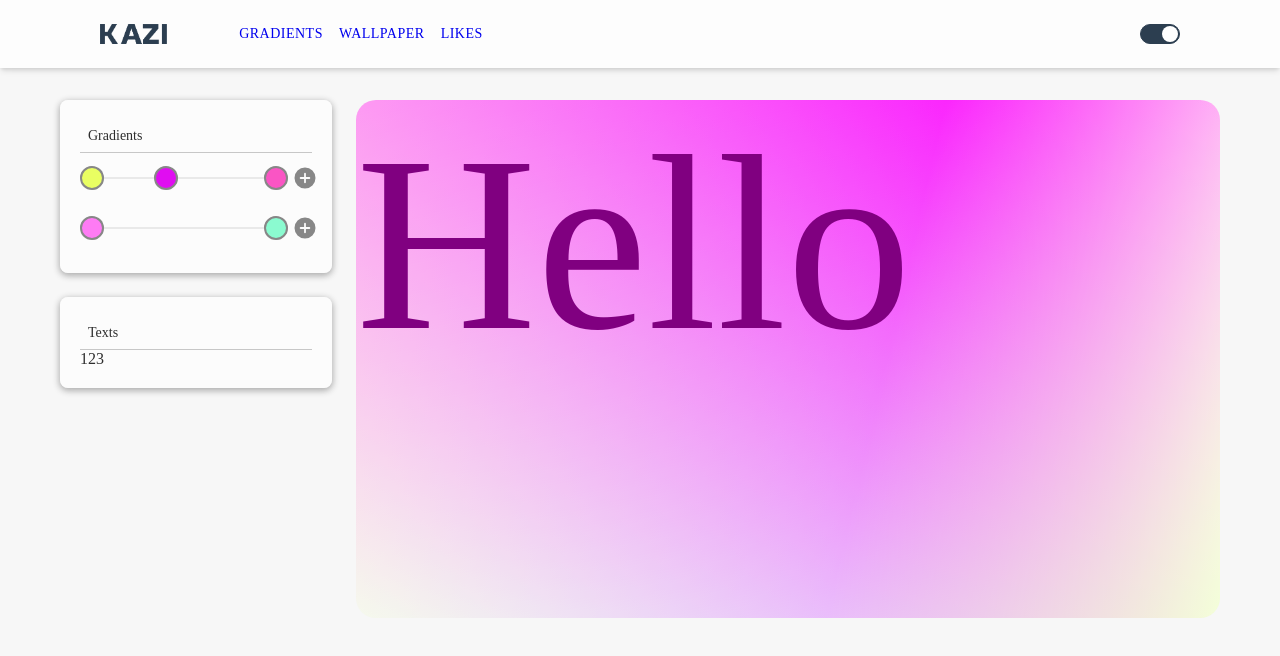
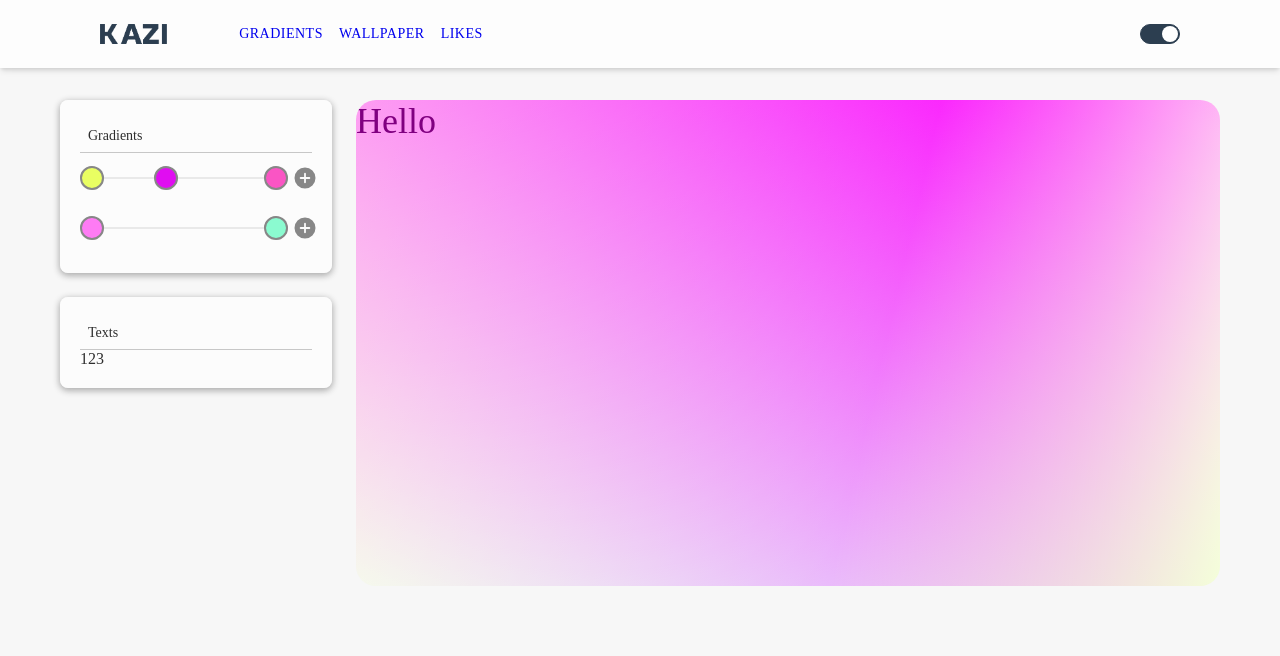
Before and after one commit to aa474754765/kazi3, a Vue app: page /wallpaper in a window 1280 px wide. Shown: the top 656 px of the page. Built offline with nearby package versions, Linux system fonts and the light colour scheme.

Commit message:
support remove color and percentage show on hover

```diff
--- a/src/components/GradientsSlider/index.vue
+++ b/src/components/GradientsSlider/index.vue
@@ -49,18 +49,21 @@ onMounted(() => {
     }
   );
 });
-const addColor = () => {
+const addColor = (): void => {
   const newColor: ColorsSetting = {
     text: "rgb(255, 255, 255)",
     percentage: 100,
   };
   colors.value.push(newColor);
 };
+const removeColor = (index: number): void => {
+  colors.value.splice(index, 1);
+};
 </script>
 <template>
   <div
     ref="slider"
-    class="gradients-slider flex-center"
+    class="gradients-slider flex-center bounce-enter-active"
     :style="{ '--radius': '24px' }"
   >
     <div class="gradients-container">
@@ -73,7 +76,21 @@ const addColor = () => {
         :key="color.text"
         class="item"
       >
-        <el-color-picker v-model="color.text" show-alpha></el-color-picker>
+        <el-tooltip
+          :content="Math.round(color.percentage) + '%'"
+          placement="top"
+          effect="light"
+        >
+          <template #content>
+            <div class="flex-center">
+              <span>{{ Math.round(color.percentage) + "%" }}</span>
+              <el-icon v-show="colors.length > 2" @click="removeColor(index)"><Delete /></el-icon>
+            </div>
+          </template>
+          <div>
+            <el-color-picker v-model="color.text" show-alpha></el-color-picker>
+          </div>
+        </el-tooltip>
       </div>
     </div>
     <div class="flex-center" style="width: 24px">
--- a/src/components/WallPaper/index.vue
+++ b/src/components/WallPaper/index.vue
@@ -1,19 +1,25 @@
 <script setup lang="ts">
-import { computed } from "vue";
+import { ref, watch } from "vue";
 import type { WallpaperInfo } from "@/types";
 import vDrag from "@/directives/drag";
 
 const props = defineProps<{ data: WallpaperInfo }>();
 
-const backGroundImage = computed<string>(() => {
-  const gradients = props.data.bgImage.map(
-    (bg) =>
-      `linear-gradient(${bg.deg}deg, ${bg.colors
-        .map((c) => c.text + " " + c.percentage + "%")
-        .join(", ")})`
-  );
-  return gradients.join(",");
-});
+const backGroundImage = ref("");
+watch(
+  props.data.bgImage,
+  (value) => {
+    backGroundImage.value = value
+      .map(
+        (bg) =>
+          `linear-gradient(${bg.deg}deg, ${bg.colors
+            .map((c) => c.text + " " + c.percentage + "%")
+            .join(", ")})`
+      )
+      .join(",");
+  },
+  { immediate: true }
+);
 </script>
 
 <template>
@@ -42,7 +48,7 @@ const backGroundImage = computed<string>(() => {
   position: relative;
   width: 100%;
   height: 0;
-  padding-top: 60%;
+  padding-top: 56.25%;
   border-radius: 2rem;
   background-blend-mode: overlay;
   overflow: hidden;
--- a/src/types/models.ts
+++ b/src/types/models.ts
@@ -96,7 +96,7 @@ export const defaultWallPaperSettings: WallpaperInfo = {
     {
       text: "Hello",
       font: "cursive",
-      size: 250,
+      size: 36,
       rotate: 0,
       color: "purple",
     },
```
